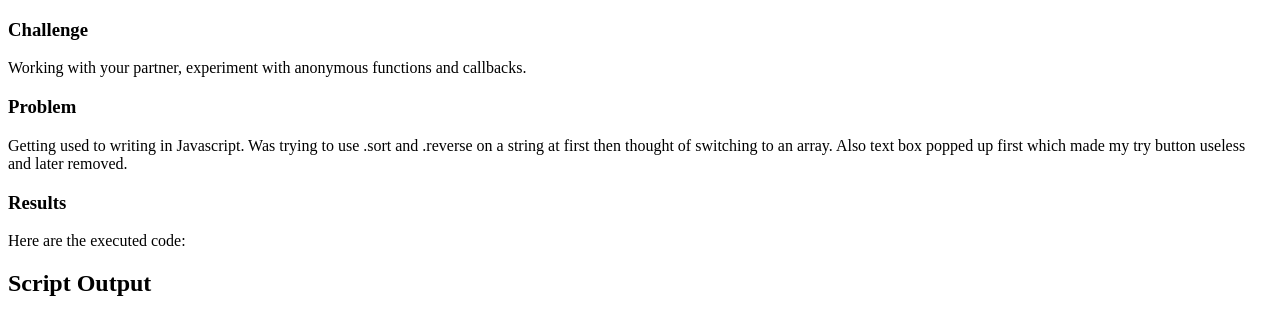
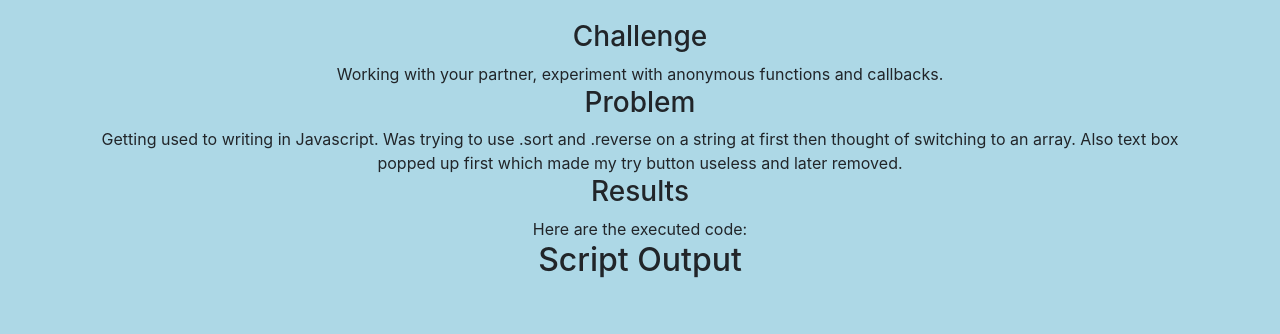
Before and after one commit to ajsamudio/cst252, a plain HTML site: page lab8/index.html in a window 1280 px wide. Drawn offline with nearby package versions, Linux system fonts and the light colour scheme.

Commit message:
container DIV to all

```diff
--- a/lab8/index.html
+++ b/lab8/index.html
@@ -1,20 +1,24 @@
 <!DOCTYPE html>
 <html>
 <head>
+		<link rel="stylesheet" href="https://stackpath.bootstrapcdn.com/bootstrap/4.1.3/css/bootstrap.min.css" integrity="sha384-MCw98/SFnGE8fJT3GXwEOngsV7Zt27NXFoaoApmYm81iuXoPkFOJwJ8ERdknLPMO" crossorigin="anonymous">
 	<title>Lab 8: Anon functions and callbacks</title>
 	<link rel="stylesheet" type="text/css" href="css/lab.css">
+	<link rel="stylesheet" type="text/css" href="../css/site.css">
 </head>
-<body>
+<body class="container centeredText">
+
 		<h3>Challenge</h3>
-		Working with your partner, experiment with anonymous functions and callbacks.
+		Working with your partner, experiment with anonymous functions and callbacks.<br>
 				<h3>Problem</h3>
 			Getting used to writing in Javascript. Was trying to use .sort and .reverse on a string at first then thought of switching to an array.
-			Also text box popped up first which made my try button useless and later removed.
+			Also text box popped up first which made my try button useless and later removed.<br>
 		<h3>Results</h3>
-			Here are the executed code:
+			Here are the executed code:<br>
 	<div>
         <h2>Script Output</h2>
         <script src="js/lab8.js"></script>
-	</div>
+
+</div>
 </body>
 </html>
```
Also changed, not shown: lab1/index.html (+1 -1 lines), lab2/index.html (+3 -3 lines), lab3/index.html (+1 -1 lines), lab4/index.html (+1 -1 lines), lab5/index.html (+1 -1 lines), lab6/index.html (+1 -1 lines), lab7/index.html (+1 -1 lines), lab3/img/Lab3.PNG (renamed from lab3/img/Lab3.5.PNG).
